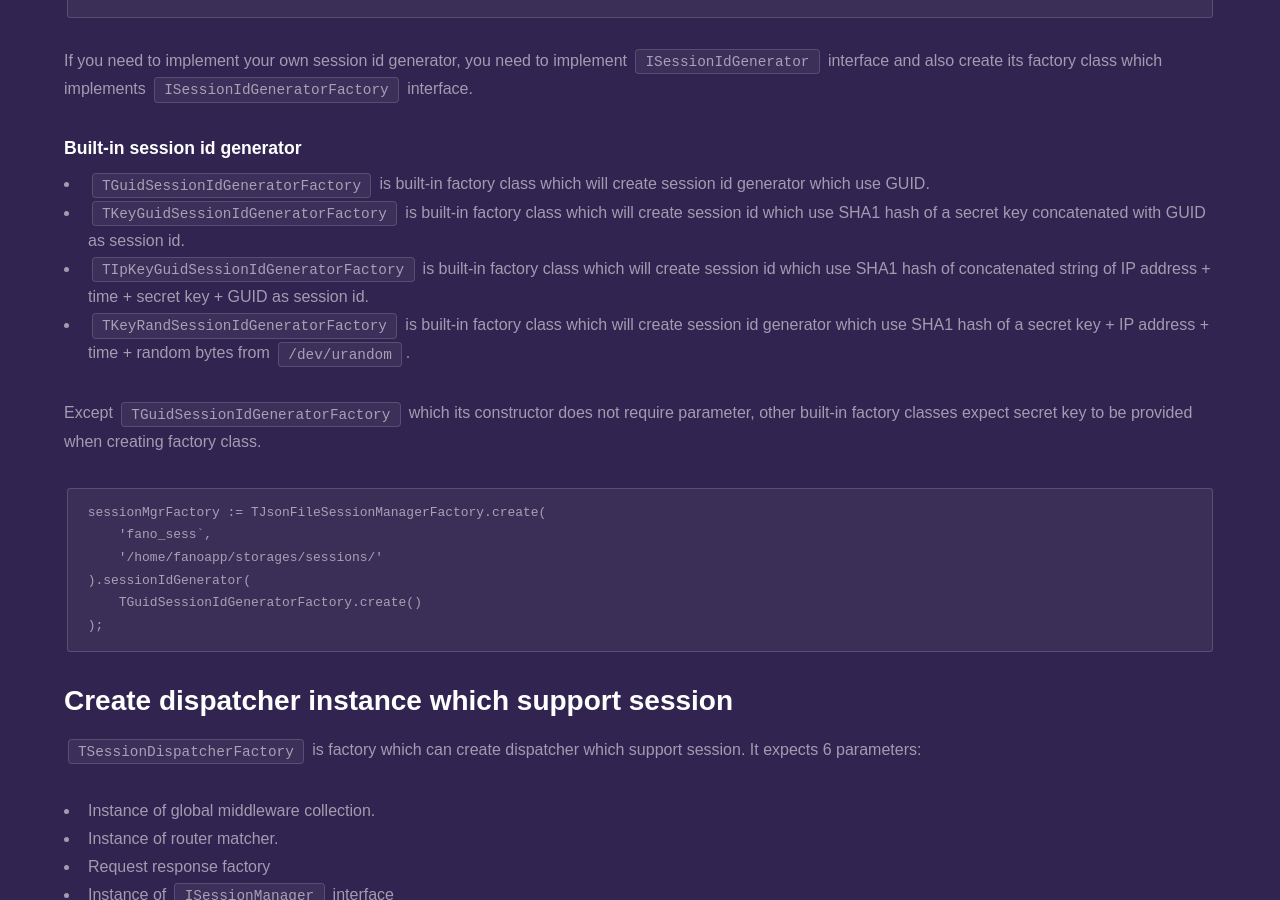
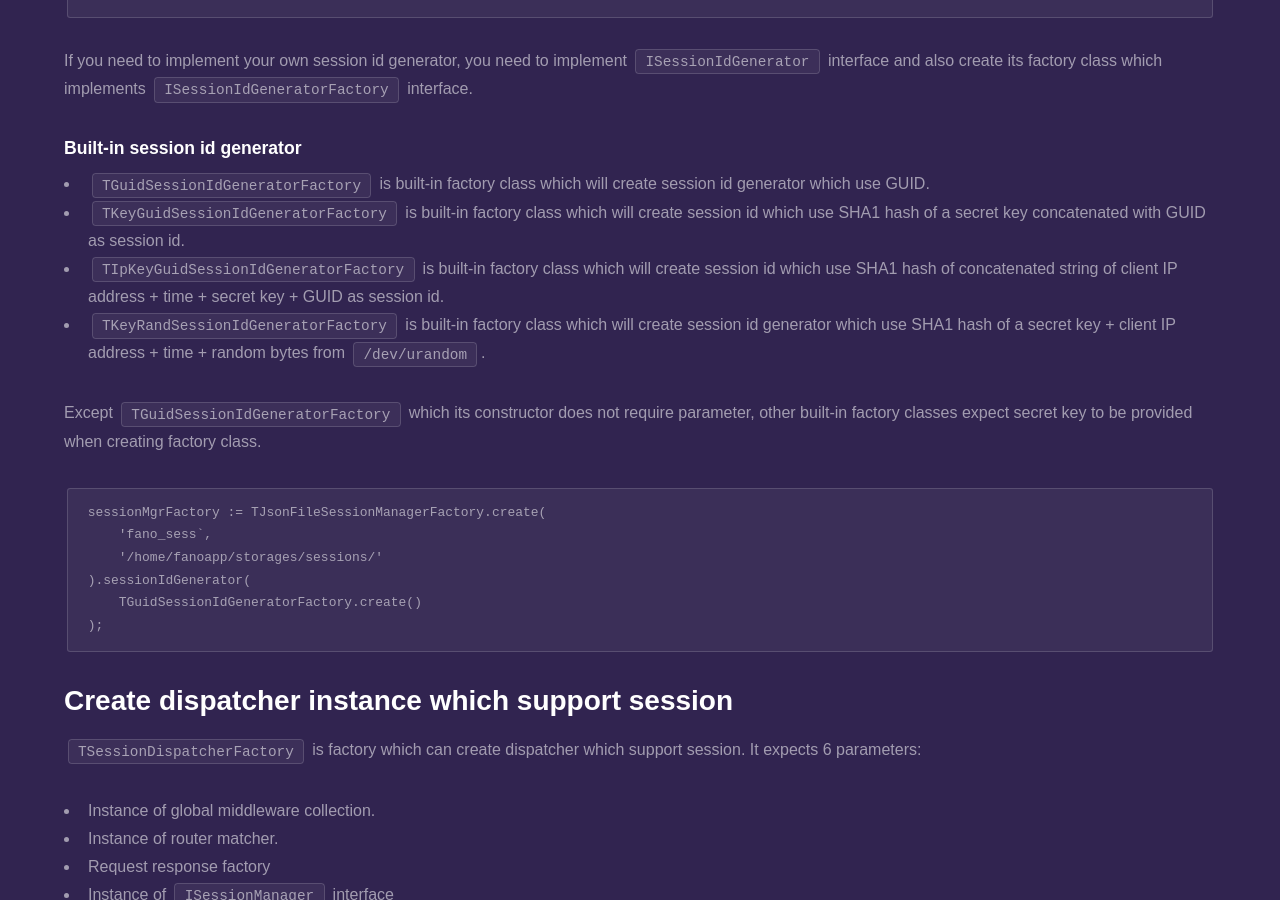
Before and after one commit to fanoframework/fanoframework.github.io, a Jekyll site: the page built from working-with-session/index.md, in a window 1280 px wide and 900 px high, scrolled down 3403 px. Built offline with Jekyll 4.4.1, drawn with Linux system fonts in a browser that asks for light colours; our own code applies the rules of GitHub Pages for plain Markdown files.

Commit message:
Improve clarity of information

```diff
--- a/working-with-session/index.md
+++ b/working-with-session/index.md
@@ -123,8 +123,8 @@ If you need to implement your own session id generator, you need to implement `I
 
 - `TGuidSessionIdGeneratorFactory` is built-in factory class which will create session id generator which use GUID.
 - `TKeyGuidSessionIdGeneratorFactory` is built-in factory class which will create session id which use SHA1 hash of a secret key concatenated with GUID as session id.
-- `TIpKeyGuidSessionIdGeneratorFactory` is built-in factory class which will create session id which use SHA1 hash of concatenated string of IP address + time +  secret key + GUID as session id.
-- `TKeyRandSessionIdGeneratorFactory` is built-in factory class which will create session id generator which use SHA1 hash of a secret key + IP address + time + random bytes from `/dev/urandom`.
+- `TIpKeyGuidSessionIdGeneratorFactory` is built-in factory class which will create session id which use SHA1 hash of concatenated string of client IP address + time +  secret key + GUID as session id.
+- `TKeyRandSessionIdGeneratorFactory` is built-in factory class which will create session id generator which use SHA1 hash of a secret key + client IP address + time + random bytes from `/dev/urandom`.
 
 Except `TGuidSessionIdGeneratorFactory` which its constructor does not require parameter, other built-in factory classes expect secret key to be provided when creating factory class.
 
```
